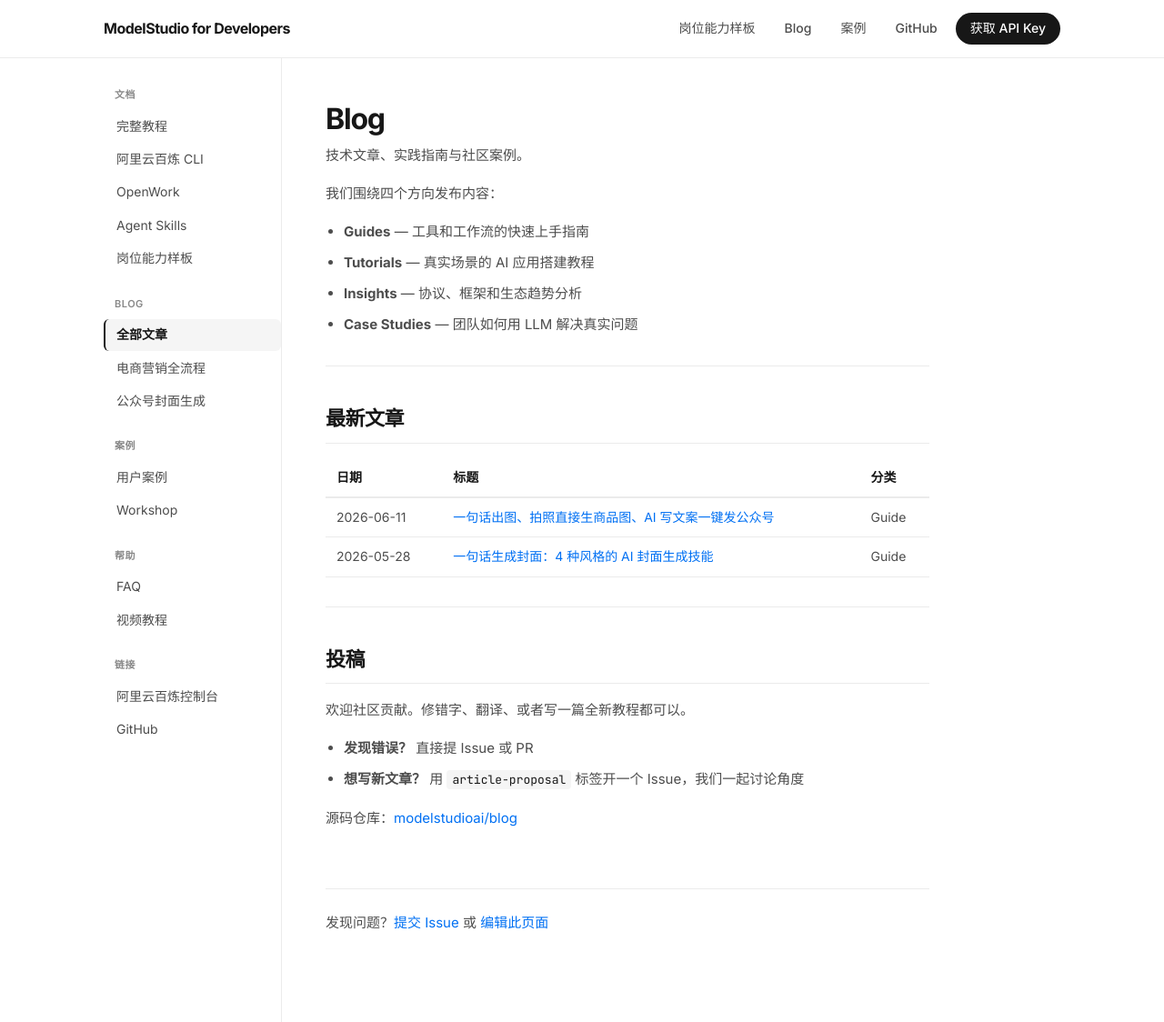
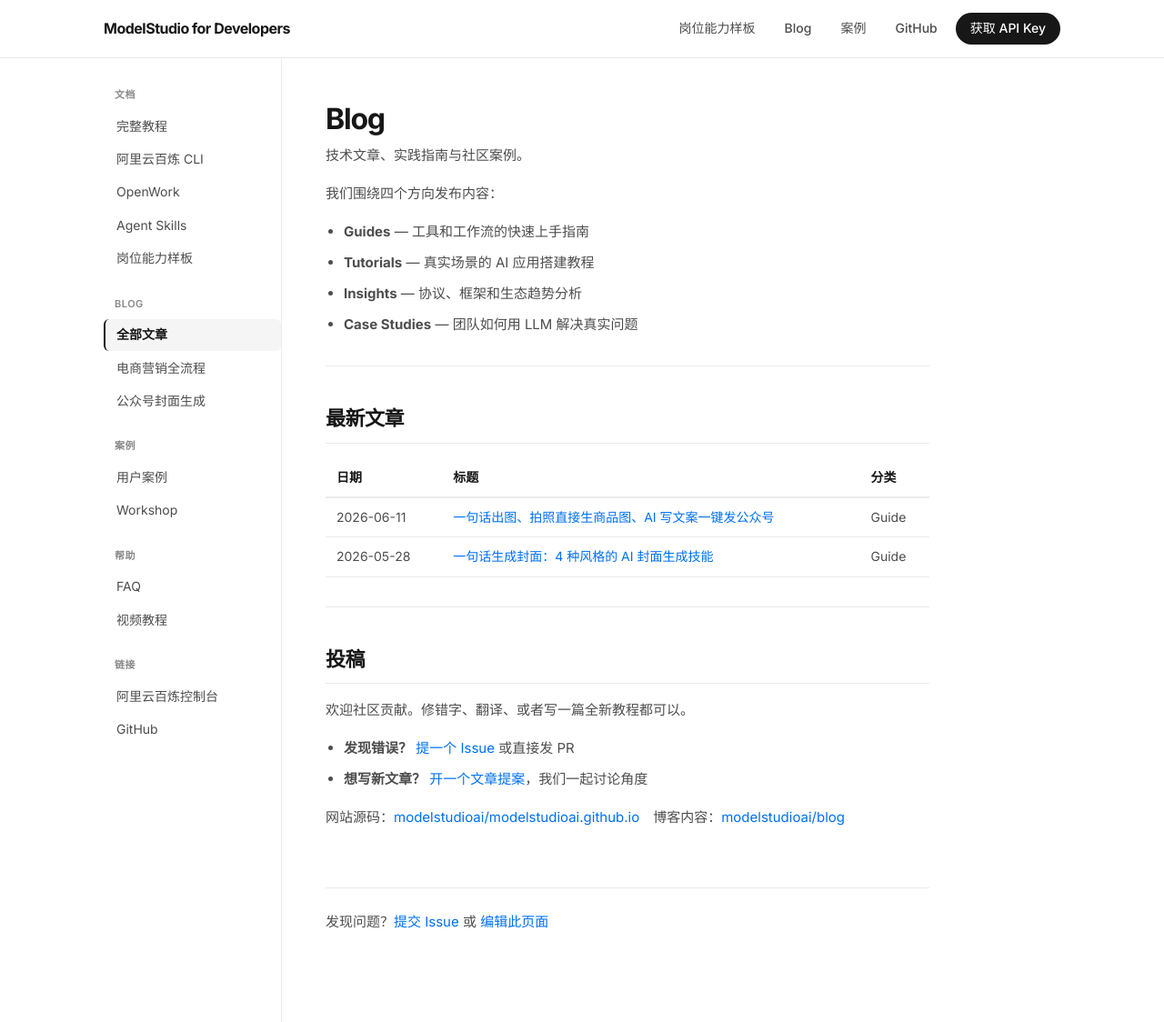
Before and after one commit to joeytoday/modelstudioai.github.io, a Jekyll site: the page built from blog/index.md, in a window 1280 px wide and 1124 px high. Shown: the whole window at 91% size. Built offline with Jekyll 4.4.1, drawn with Linux system fonts in a browser that asks for light colours.

Commit message:
Add bug report Issue template and blog contribute links with templates

```diff
--- a/blog/index.md
+++ b/blog/index.md
@@ -32,7 +32,7 @@ keywords: "Model Studio AI Blog,百炼 CLI 教程,AI 营销,公众号封面,Qwen
 
 欢迎社区贡献。修错字、翻译、或者写一篇全新教程都可以。
 
-- **发现错误？** 直接提 Issue 或 PR
-- **想写新文章？** 用 `article-proposal` 标签开一个 Issue，我们一起讨论角度
+- **发现错误？** [提一个 Issue](https://github.com/modelstudioai/modelstudioai.github.io/issues/new?template=bug_report.yml&labels=bug) 或直接发 PR
+- **想写新文章？** [开一个文章提案](https://github.com/modelstudioai/blog/issues/new?template=article-proposal.yml&labels=article-proposal)，我们一起讨论角度
 
-源码仓库：[modelstudioai/blog](https://github.com/modelstudioai/blog)
+网站源码：[modelstudioai/modelstudioai.github.io](https://github.com/modelstudioai/modelstudioai.github.io)　博客内容：[modelstudioai/blog](https://github.com/modelstudioai/blog)
```
Also changed, not shown: .github/ISSUE_TEMPLATE/bug_report.yml (added), 1 other file.
